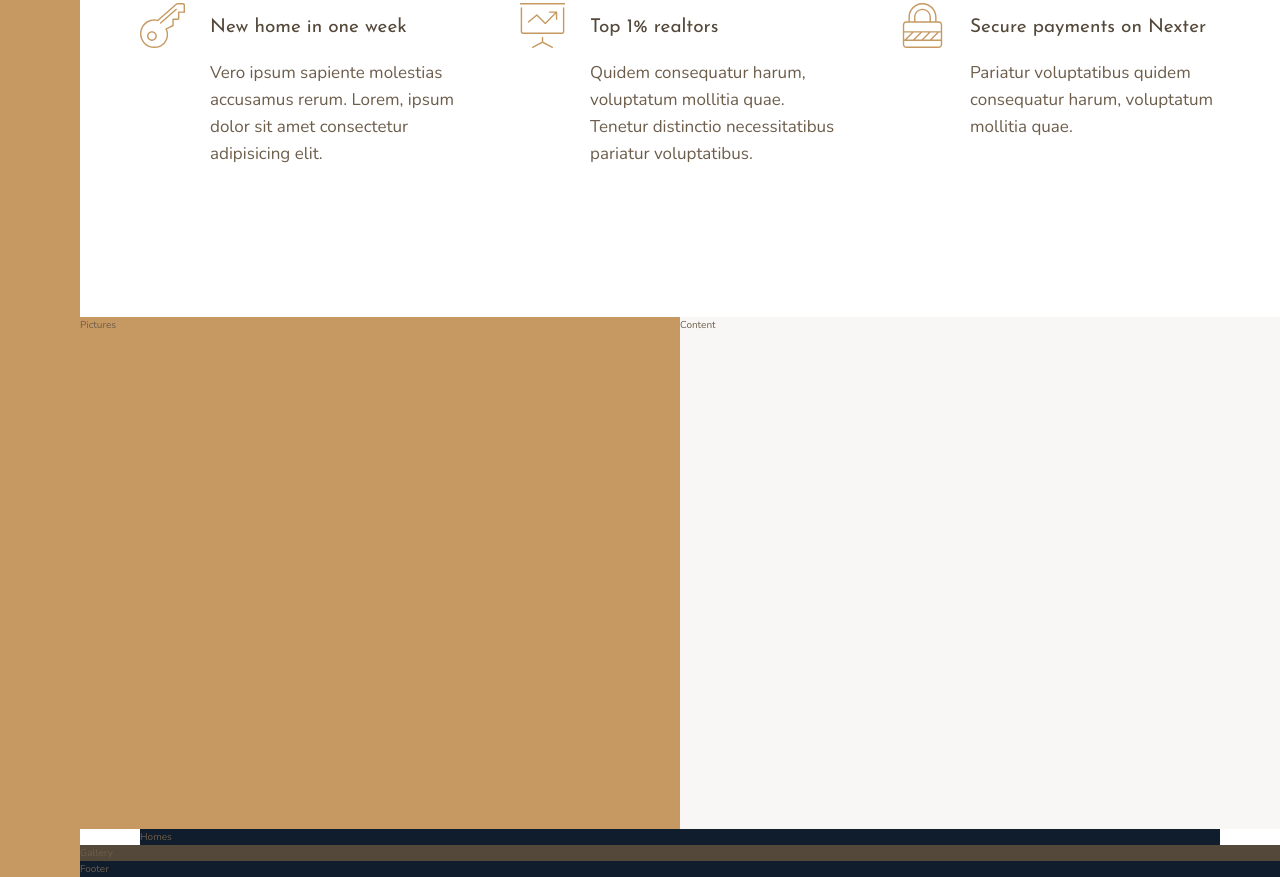
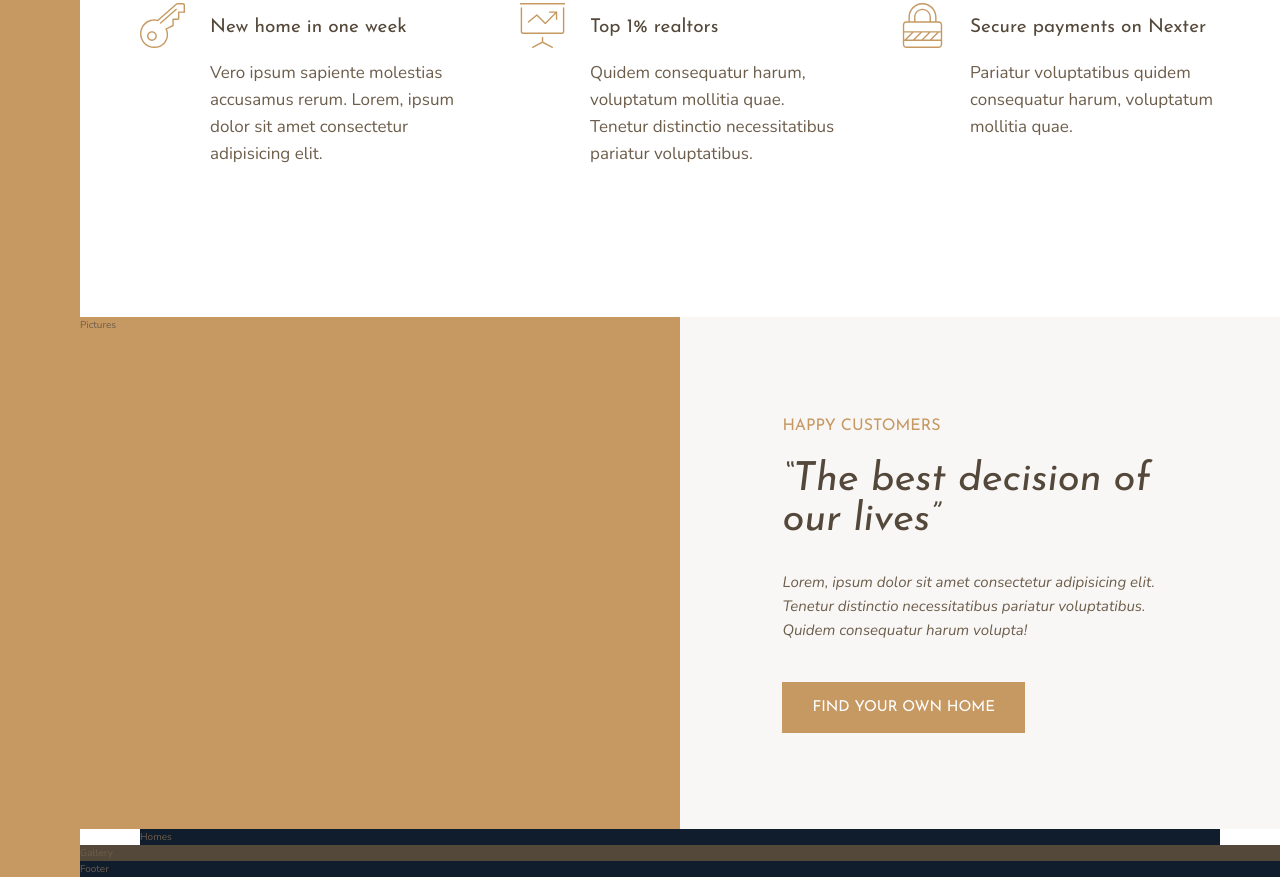
Before and after one commit to itsreallydrew/Nexters-demo, a website: page starter/index.html in a window 1280 px wide. Shown: the part 991-1868 px from the top of the page. Drawn offline with nearby package versions, Linux system fonts and the light colour scheme.

Commit message:
story section pt. 1

```diff
--- a/starter/index.html
+++ b/starter/index.html
@@ -86,7 +86,11 @@
         </div>
 
         <div class="story-content">
-            Content
+            <h3 class="heading-3 mb-sm">Happy Customers</h3>
+            <h2 class="heading-2 -dark mb-md">&ldquo;The best decision of our lives&rdquo;</h2>
+            <p class="story-text">Lorem, ipsum dolor sit amet consectetur adipisicing elit. Tenetur distinctio necessitatibus pariatur voluptatibus.
+            Quidem consequatur harum volupta!</p>
+            <button class="btn">Find your own home</button>
         </div>
 
         <section class="homes">
--- a/starter/sass/_features.scss
+++ b/starter/sass/_features.scss
@@ -5,7 +5,7 @@
 
 	display: grid;
 	// grid-template-columns: repeat(3, 1fr);
-	grid-template-columns: repeat(auto-fit, minmax(25rem, 1fr));
+	grid-template-columns: repeat(auto-fit, minmax(25rem, 1fr)); //
 	gap: 6rem;
 	align-items: flex-start;
 }
--- a/starter/sass/_story.scss
+++ b/starter/sass/_story.scss
@@ -7,5 +7,28 @@
 	&-content {
 		background-color: $color-grey-light-1;
 		grid-column: col-start 5 / full-end;
+
+		padding: 6rem 8vw;
+
+		/****** TWO WAYS OF ACHIEVING SAME LAYOUT ******/
+
+		// FLEX
+
+		// display: flex;
+		// flex-direction: column;
+		// justify-content: center;
+		// align-items: flex-start;
+
+		// GRID
+
+		display: grid;
+		align-content: center;
+		justify-items: start;
+	}
+
+	&-text {
+		font-size: 1.5rem;
+		font-style: italic;
+		margin-bottom: 4rem;
 	}
 }
--- a/starter/sass/_typography.scss
+++ b/starter/sass/_typography.scss
@@ -8,9 +8,22 @@
 }
 .heading-2 {
 	@extend %heading;
+	font-size: 4rem;
+	font-style: italic;
+	line-height: 1;
+
+	&.-light {
+		color: $color-grey-light-1;
+	}
+	&.-dark {
+		color: $color-grey-dark-1;
+	}
 }
 .heading-3 {
 	@extend %heading;
+	font-size: 1.6rem;
+	color: $color-primary;
+	text-transform: uppercase;
 }
 .heading-4 {
 	@extend %heading;
@@ -23,3 +36,33 @@
 		color: $color-grey-dark-1;
 	}
 }
+
+.btn {
+	background-color: $color-primary;
+	color: #fff;
+	border: none;
+	border-radius: 0;
+	font-family: $font-display;
+	font-size: 1.5rem;
+	text-transform: uppercase;
+	padding: 1.8rem 3rem;
+	cursor: pointer;
+	transition: all 0.2s;
+
+	&:hover {
+		background-color: $color-primary-dark;
+	}
+}
+
+.mb-sm {
+	margin-bottom: 2rem;
+}
+.mb-md {
+	margin-bottom: 3rem;
+}
+.mb-lg {
+	margin-bottom: 4rem;
+}
+.mb-hg {
+	margin-bottom: 8rem;
+}
```
Also changed, not shown: starter/css/style.css, 1 other file.
